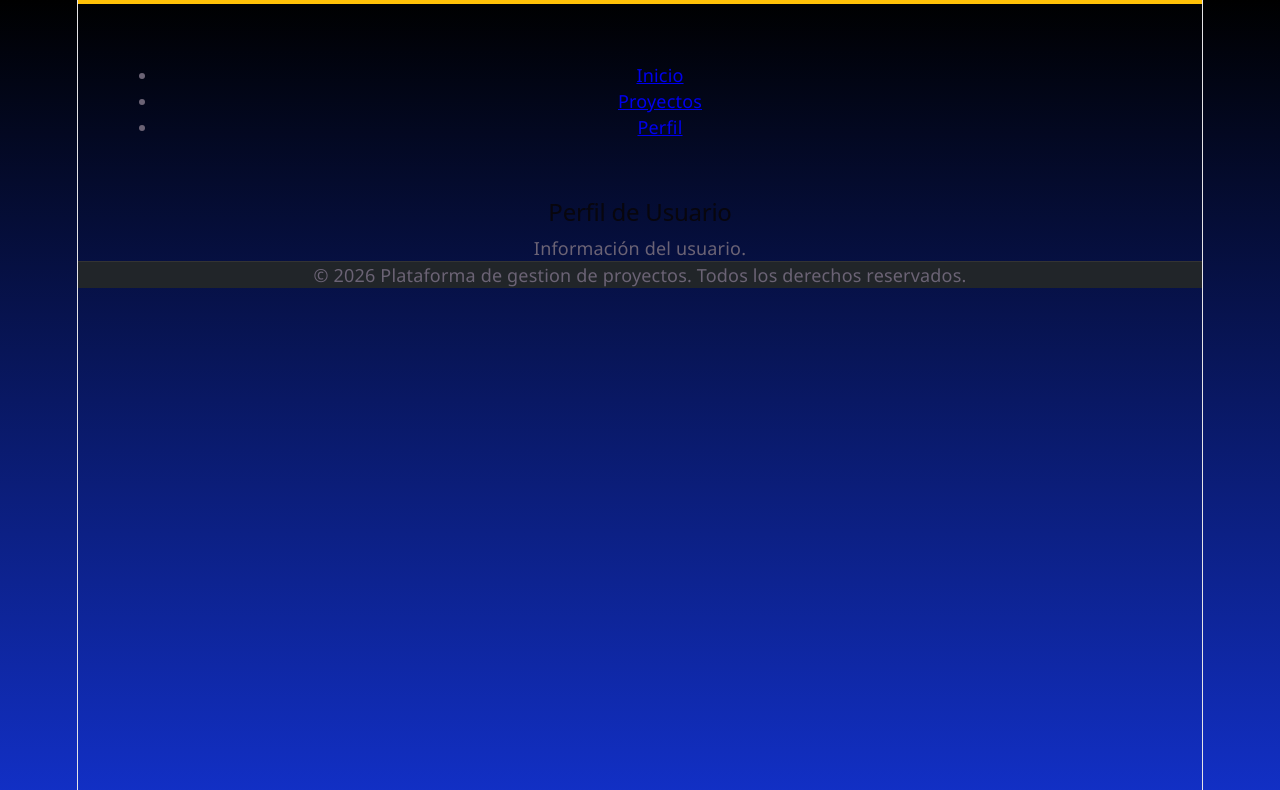
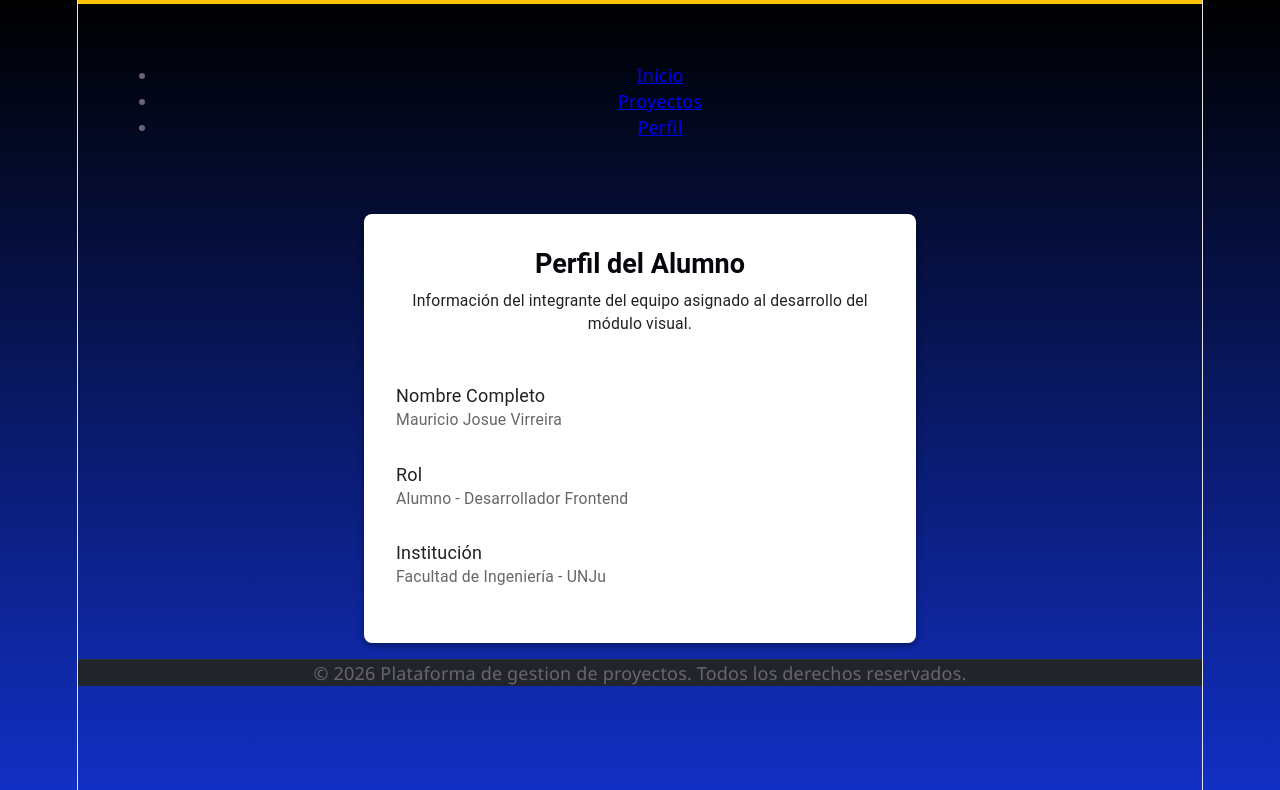
Before and after one commit to MartinAmante/pv_tp3_Grupo9, a React (Vite) app: page /perfil in a window 1280 px wide. Shown: the top 790 px of the page. Built offline with nearby package versions, Linux system fonts and the light colour scheme.

Commit message:
dashboard.jsx y PerfilUsuario.jsx  Mauricio Gutierrez

```diff
--- a/package.json
+++ b/package.json
@@ -10,6 +10,9 @@
     "preview": "vite preview"
   },
   "dependencies": {
+    "@emotion/react": "^11.14.0",
+    "@emotion/styled": "^11.14.1",
+    "@mui/material": "^9.0.1",
     "bootstrap": "^5.3.8",
     "react": "^19.2.5",
     "react-bootstrap": "^2.10.10",
--- a/src/components/Dashboard.jsx
+++ b/src/components/Dashboard.jsx
@@ -1,10 +1,41 @@
+import React from 'react';
+import { Container, Box, Typography, Grid, Card, CardContent, Paper } from '@mui/material';
+
 const Dashboard = () => {
-    return (
-        <div>
-            <h2>Dashboard</h2>
-            <p>Bienvenido al sistema de gestión de proyectos.</p>
-        </div>
-    );
+  const metricas = [
+    { id: 1, titulo: "Total de Proyectos", valor: "12", color: "#1976d2" },
+    { id: 2, titulo: "Proyectos en Curso", valor: "5", color: "#2e7d32" }
+  ];
+
+  return (
+    <Container maxWidth="lg">
+      <Box sx={{ my: 2 }}>
+        <Typography variant="h4" component="h1" gutterBottom sx={{ fontWeight: 'bold' }}>
+          Dashboard del Sistema
+        </Typography>
+        <Typography variant="body1" color="text.secondary" paragraph>
+          Bienvenido al sistema de gestión de proyectos. A continuación, se detallan las métricas clave del estado de nuestros trabajos.
+        </Typography>
+
+        <Grid container spacing={3} sx={{ mt: 1 }}>
+          {metricas.map((metrica) => (
+            <Grid item xs={12} sm={6} key={metrica.id}>
+              <Card component={Paper} elevation={3} sx={{ borderLeft: `6px solid ${metrica.color}` }}>
+                <CardContent>
+                  <Typography variant="subtitle1" color="text.secondary" gutterBottom>
+                    {metrica.titulo}
+                  </Typography>
+                  <Typography variant="h3" component="div" sx={{ fontWeight: 'bold', color: metrica.color }}>
+                    {metrica.valor}
+                  </Typography>
+                </CardContent>
+              </Card>
+            </Grid>
+          ))}
+        </Grid>
+      </Box>
+    </Container>
+  );
 };
 
 export default Dashboard;
--- a/src/components/PerfilUsuario.jsx
+++ b/src/components/PerfilUsuario.jsx
@@ -1,10 +1,52 @@
+import React from 'react';
+import { Container, Box, Typography, Paper, List, ListItem, ListItemText, Divider } from '@mui/material';
+
 const PerfilUsuario = () => {
-    return (
-        <div>
-            <h2>Perfil de Usuario</h2>
-            <p>Información del usuario.</p>
-        </div>
-    );
+  const datosAlumno = {
+    nombre: "Mauricio Josue Virreira",
+    rol: "Alumno - Desarrollador Frontend",
+    institucion: "Facultad de Ingeniería - UNJu"
+  };
+
+  return (
+    <Container maxWidth="sm">
+      <Box sx={{ my: 2 }}>
+        <Paper elevation={4} sx={{ p: 4, borderRadius: 2 }}>
+          <Typography variant="h5" component="h2" gutterBottom sx={{ fontWeight: 'bold', mb: 1 }}>
+            Perfil del Alumno
+          </Typography>
+          <Typography variant="body2" color="text.secondary" sx={{ mb: 3 }}>
+            Información del integrante del equipo asignado al desarrollo del módulo visual.
+          </Typography>
+
+          <Divider />
+
+          <List aria-label="informacion academica">
+            <ListItem disableGutters>
+              <ListItemText
+                primary="Nombre Completo"
+                secondary={datosAlumno.nombre}
+              />
+            </ListItem>
+            <Divider />
+            <ListItem disableGutters>
+              <ListItemText
+                primary="Rol"
+                secondary={datosAlumno.rol}
+              />
+            </ListItem>
+            <Divider />
+            <ListItem disableGutters>
+              <ListItemText
+                primary="Institución"
+                secondary={datosAlumno.institucion}
+              />
+            </ListItem>
+          </List>
+        </Paper>
+      </Box>
+    </Container>
+  );
 };
 
 export default PerfilUsuario;
```
Also changed, not shown: src/App.jsx (+5 -33 lines), 1 other file (tests, documents, lock files or other folders).
